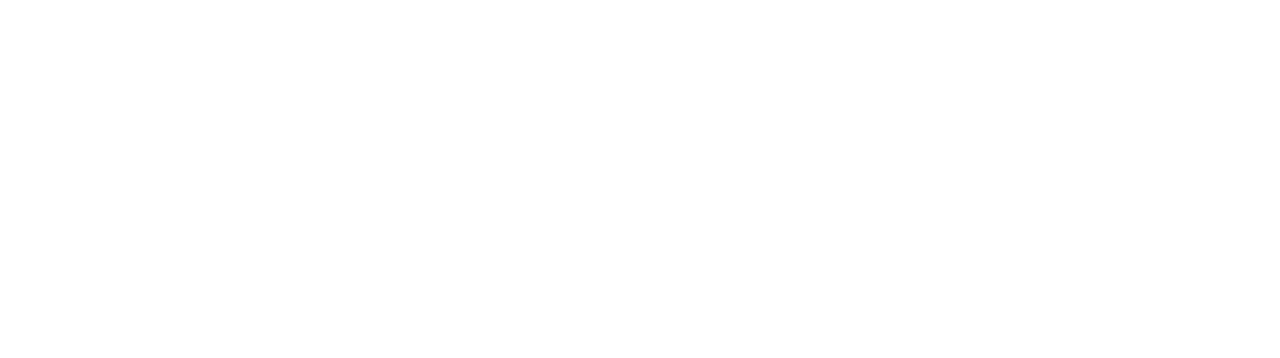
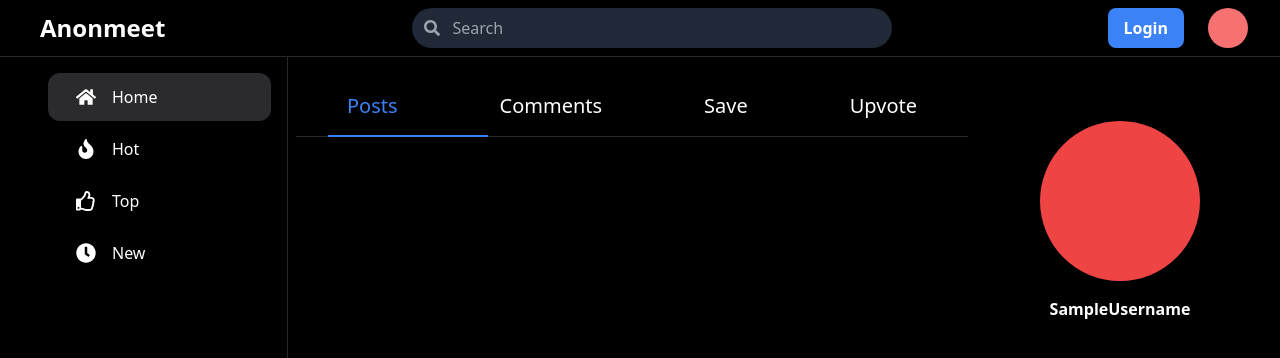
Before and after one commit to pramod726/Anonmeet, a React (Create React App) app in the folder frontend/: page /profile in a window 1280 px wide. Before the commit this address had no page. Shown: the top 358 px of the page. Built offline with nearby package versions, Linux system fonts and the light colour scheme.

Commit message:
profile page created

```diff
--- a/frontend/src/App.js
+++ b/frontend/src/App.js
@@ -3,6 +3,8 @@
 import Home from './component/Home';
 import CreatePost from './component/CreatePost';
 import ChatPage from './component/Chat/ChatPage';
+import Profile from './component/Profile/Profile';
+
 
 export default function App() {
   return (
@@ -11,6 +13,7 @@
           <Route path="/" element={<Home/>} />
           <Route path="/post" element={<CreatePost/>} />
           <Route path="/chat" element={<ChatPage/>} />
+          <Route path="/profile" element={<Profile/>} />
         </Routes>
     </Router>
   );
--- a/frontend/src/component/Auth/SignUp.js
+++ b/frontend/src/component/Auth/SignUp.js
@@ -1,4 +1,4 @@
-import {React,useState} from 'react';
+import { React, useState } from 'react';
 import Avatar from '@mui/material/Avatar';
 import Button from '@mui/material/Button';
 import TextField from '@mui/material/TextField';
@@ -11,11 +11,11 @@
 import Modal from '@mui/material/Modal';
 import useSignup from '../../hooks/useSignup';
 
-function SignUp({ open, handleClose,onLoginClick }) {
-  const {signup} = useSignup();
+function SignUp({ open, handleClose, onLoginClick,handleSuccess }) {
+  const { signup } = useSignup();
   const [errorMessage, setErrorMessage] = useState("");
 
-  const handleSubmit = async(event) => {
+  const handleSubmit = async (event) => {
     event.preventDefault();
     const data = new FormData(event.currentTarget);
     const username = data.get('username');
@@ -34,21 +34,22 @@
       setTimeout(() => {
         setErrorMessage("");
       }, 3000);
-      return false;
     }
     if (password.length < 6) {
       setErrorMessage("Password must be at least 6 characters");
       setTimeout(() => {
         setErrorMessage("");
       }, 3000);
-      return false;
     }
     try {
       await signup({ username, email, password, confirmPassword });
       handleClose();
+      handleSuccess("Signup Successful")
     } catch (error) {
+      setTimeout(() => {
         setErrorMessage(error.message || "Signup failed");
         console.log(error)
+      }, 3000);
     }
   };
 
--- a/frontend/src/component/Navbar/Navbar.js
+++ b/frontend/src/component/Navbar/Navbar.js
@@ -1,4 +1,4 @@
-import React, { useState } from 'react';
+import React, { useState,useEffect } from 'react';
 import { FaSearch } from 'react-icons/fa';
 import { Link } from 'react-router-dom';
 import LoginModal from '../Auth/Login';
@@ -7,6 +7,7 @@
 const Navbar = () => {
   const [loginOpen, setLoginOpen] = useState(false);
   const [signupOpen, setSignupOpen] = useState(false);
+  const [successMessage, setSuccessMessage] = useState('');
 
   const handleLoginOpen = () => {
     setSignupOpen(false);
@@ -24,6 +25,24 @@
   const handleSignupClose = () => {
     setSignupOpen(false);
   };
+  const handleSignupSuccess = (message) => {
+    setSuccessMessage(message);
+  };
+
+  const handleToastClose = () => {
+    setSuccessMessage('');
+  };
+
+  useEffect(() => {
+    if (successMessage) {
+      const timer = setTimeout(() => {
+        handleToastClose();
+      }, 2000);
+
+      return () => clearTimeout(timer);
+    }
+  }, [successMessage]);
+
   return (
     <>
       <nav className="bg-black p-2 flex justify-between items-center sticky top-0 z-50 border-b-[1px] border-[#9c9c9c40]">
@@ -59,7 +78,12 @@
         </div>
       </nav>
       {loginOpen && <LoginModal open={loginOpen} handleClose={handleLoginClose} onSignupClick={handleSignupOpen}/>}
-      {signupOpen && <SignUpModal open={signupOpen} handleClose={handleSignupClose} onLoginClick={handleLoginOpen}/>}
+      {signupOpen && <SignUpModal open={signupOpen} handleClose={handleSignupClose} onLoginClick={handleLoginOpen}  handleSuccess={handleSignupSuccess}/>}
+      {successMessage && (
+        <div className='bg-green-500 text-white fixed bottom-10 right-10 p-4 rounded-md'>
+          {successMessage}
+        </div>
+      )}
     </>
   );
 };
--- /dev/null
+++ b/frontend/src/component/Profile/Profile.js
@@ -0,0 +1,33 @@
+import React, { useState } from 'react';
+import Navbar from '../Navbar/Navbar';
+import Sidebar from '../Sidebar';
+import ProfileNav from './ProfileNav';
+
+export default function Profile() {
+
+  const [selectedItem, setSelectedItem] = useState('hot');
+
+  const handleItemClick = (itemName) => {
+    setSelectedItem(itemName);
+  };
+
+ const username = "SampleUsername";
+
+  return (
+    <div className="flex flex-col h-screen">
+      <Navbar />
+      <div className="flex justify-between overflow-hidden bg-black">
+        <div>
+          <Sidebar handleItemClick={handleItemClick} />
+        </div>
+        <div className='h-screen w-full flex-1'>
+          <ProfileNav/>
+        </div>
+        <div className='flex flex-col items-center w-[25vw] h-screen'>
+          <div className='pic bg-red-500 border-1 border-[#9c9c9c40] w-40 h-40 rounded-[50%] mt-16 mb-4'></div>
+          <div className="text-white font-semibold">{username}</div>
+        </div>
+      </div>
+    </div>
+  );
+}
--- /dev/null
+++ b/frontend/src/component/Profile/ProfileNav.js
@@ -0,0 +1,45 @@
+import React, { useState } from 'react';
+
+export default function ProfileNav() {
+  const [selectedItem, setSelectedItem] = useState('Posts');
+  const [lineStyle, setLineStyle] = useState({ left: '6%' });
+
+  const handleItemClick = (itemName, index) => {
+    setSelectedItem(itemName);
+    setLineStyle({ left: `${(index)}%` });
+  };
+
+  return (
+    <nav className="relative">
+      <ul className="flex text-white text-xl justify-around items-end w-full h-20 pb-4 border-b-[1px] border-[#9c9c9c40] mx-2">
+        <li
+          className={`transition-colors cursor-pointer ${selectedItem === 'Posts' ? 'text-blue-500' : 'text-white'}`}
+          onClick={() => handleItemClick('Posts', 6)}
+        >
+          Posts
+        </li>
+        <li
+          className={`transition-colors cursor-pointer ${selectedItem === 'Comments' ? 'text-blue-500' : 'text-white'}`}
+          onClick={() => handleItemClick('Comments', 30)}
+        >
+          Comments
+        </li>
+        <li
+          className={`transition-colors cursor-pointer ${selectedItem === 'Save' ? 'text-blue-500' : 'text-white'}`}
+          onClick={() => handleItemClick('Save', 58)}
+        >
+          Save
+        </li>
+        <li
+          className={`transition-colors cursor-pointer ${selectedItem === 'Upvote' ? 'text-blue-500' : 'text-white'}`}
+          onClick={() => handleItemClick('Upvote', 81)}
+        >
+          Upvote
+        </li>
+      </ul>
+      <div className='w-1/10 flex justify-center'>
+      <div className={`absolute bottom-0 left-0 w-40 ${selectedItem === 'Posts'|| selectedItem ===  'Save' ? 'w-28' : 'w-36'} h-0.5 bg-blue-500 transition-all`} style={{ left: `${lineStyle.left}` }}></div>
+      </div>
+    </nav>
+  );
+}
--- a/frontend/src/hooks/useSignup.jsx
+++ b/frontend/src/hooks/useSignup.jsx
@@ -4,7 +4,7 @@
 
 const useSignup = () => {
     const [loading, setLoading] = useState(false);
-    const { setAuthUser } = useAuthContext(); // Destructure setAuthUser from useAuthContext
+    const { setAuthUser } = useAuthContext();
 
     const signup = async ({ username, email, password, confirmPassword }) => {
 
```
Also changed, not shown: frontend/src/index.js (+4 -4 lines). Lines whose indentation alone changed are shown as unchanged.
